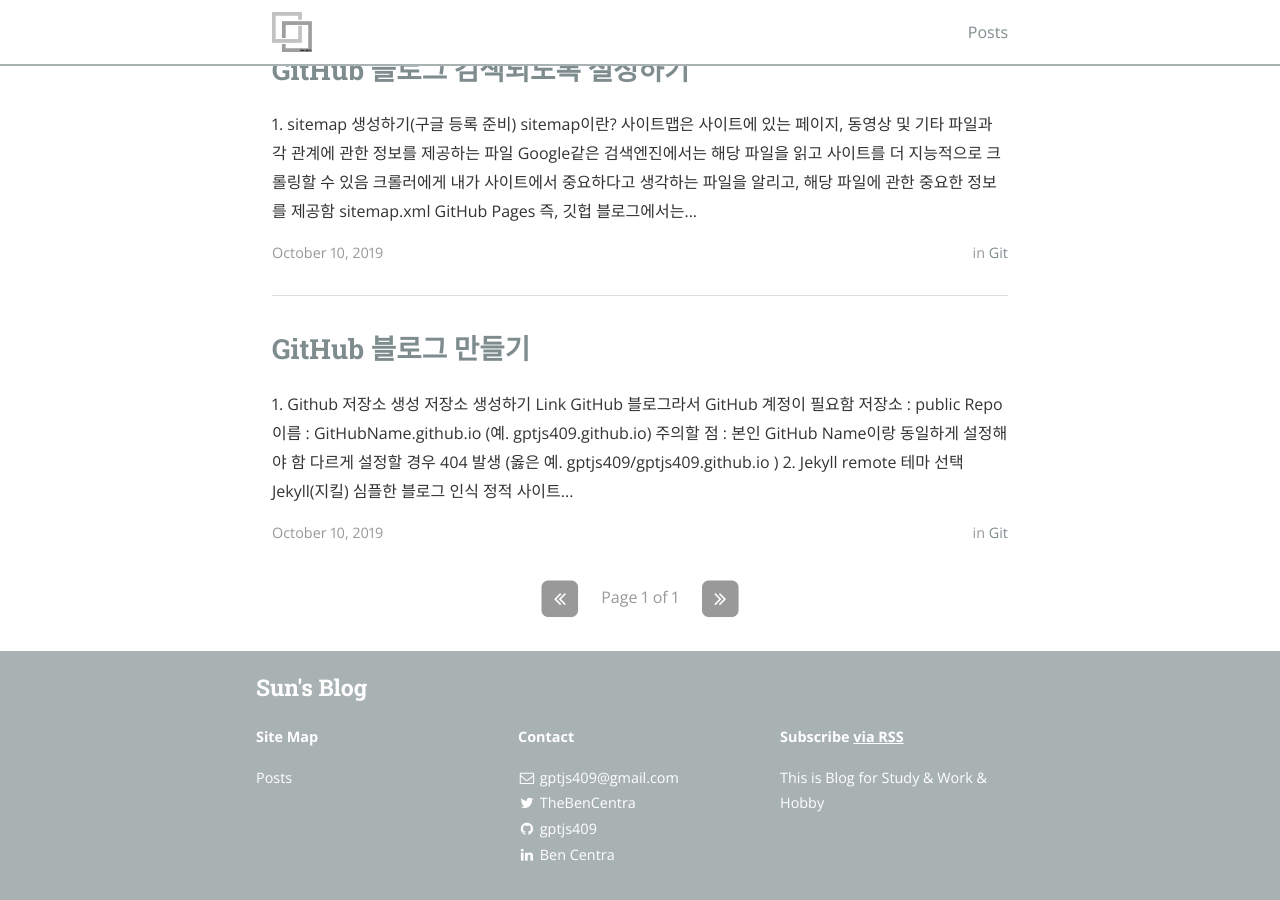
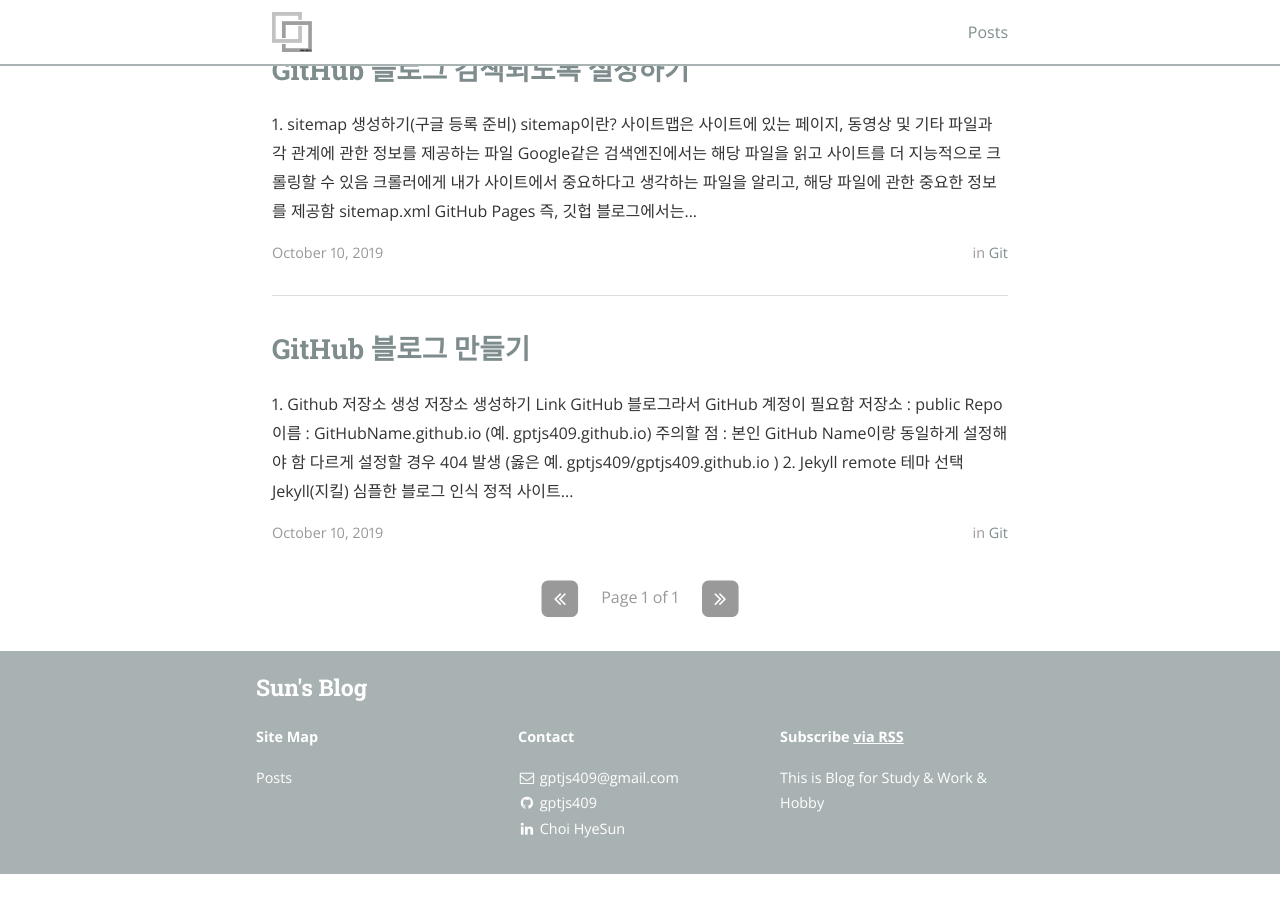
Before and after one commit to gptjs409/gptjs409.github.io, a Jekyll site: the page built from index.html, in a window 1280 px wide and 900 px high, scrolled down 801 px. Built offline with Jekyll 4.4.1, drawn with Linux system fonts in a browser that asks for light colours; nearby versions of some CDN libraries; the list of posts is cut into pages by our own code; after the commit the page ends 1675 px from its top, so only the background shows below that.

Commit message:
#1 update linkedin

```diff
--- a/_config.yml
+++ b/_config.yml
@@ -79,7 +79,7 @@ social:
   - name: Twitter
     icon: twitter
     username: TheBenCentra
-    url: https://twitter.com/TheBenCentra
+    url: ""
     desc: Follow me on Twitter
     share: false
 
@@ -99,7 +99,7 @@ social:
 
   - name: LinkedIn
     icon: linkedin
-    username: Ben Centra
+    username: Choi HyeSun
     url: https://www.linkedin.com/in/hyesun-choi-093282181/
     desc: Connect with me on LinkedIn
     share: true
```
